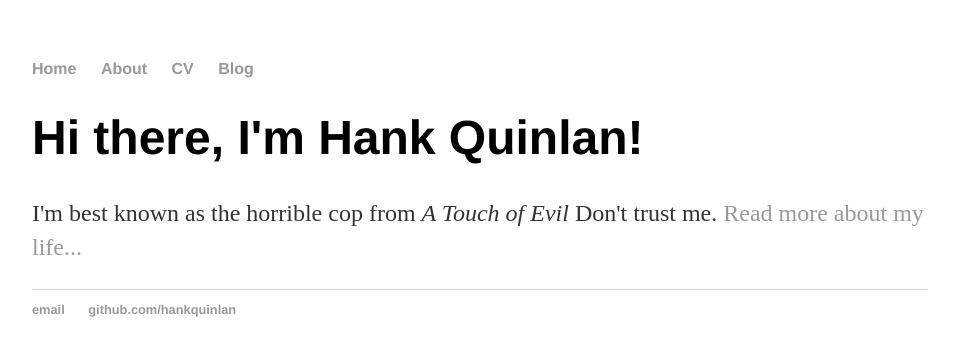
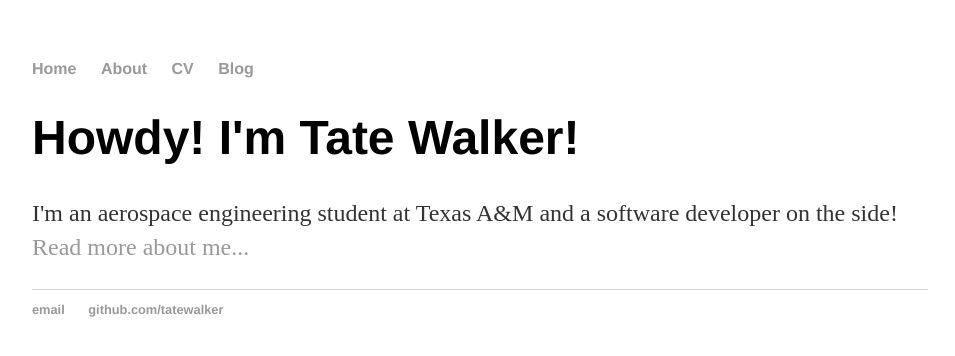
Before and after one commit to TateWalker/TateWalker.github.io, a Jekyll site: the page built from index.html, in a window 1280 px wide. Shown: the top 356 px of the page, without its empty margins (160-1115 px from the left). Built offline with Jekyll 4.4.1, drawn with Linux system fonts in a browser that asks for light colours.

Commit message:
Update index.html

```diff
--- a/index.html
+++ b/index.html
@@ -1,30 +1,8 @@
-<!DOCTYPE html>
-<html>
-	<head>
-		<title>Hank Quinlan, Horrible Cop</title>
-		<!-- link to the main stylesheet -->
-		<link rel="stylesheet" type="text/css" href="/css/main.css">
-	</head>
-	<body>
-		<nav>
-    		<ul>
-        		<li><a href="/">Home</a></li>
-	        	<li><a href="/about">About</a></li>
-        		<li><a href="/cv">CV</a></li>
-        		<li><a href="/blog">Blog</a></li>
-    		</ul>
-		</nav>
-		<div class="container">
-    		<div class="blurb">
-        		<h1>Hi there, I'm Hank Quinlan!</h1>
-				<p>I'm best known as the horrible cop from <em>A Touch of Evil</em> Don't trust me. <a href="/about">Read more about my life...</a></p>
-    		</div><!-- /.blurb -->
-		</div><!-- /.container -->
-		<footer>
-    		<ul>
-        		<li><a href="mailto:hankquinlanhub@gmail.com">email</a></li>
-        		<li><a href="https://github.com/hankquinlan">github.com/hankquinlan</a></li>
-			</ul>
-		</footer>
-	</body>
-</html>
+---
+layout: default
+title: Tate Walker, Aerospace Engineering Student
+---
+<div class="blurb">
+	<h1>Howdy! I'm Tate Walker!</h1>
+	<p>I'm an aerospace engineering student at Texas A&M and a software developer on the side! <a href="/about">Read more about me...</a></p>
+</div><!-- /.blurb -->
```
